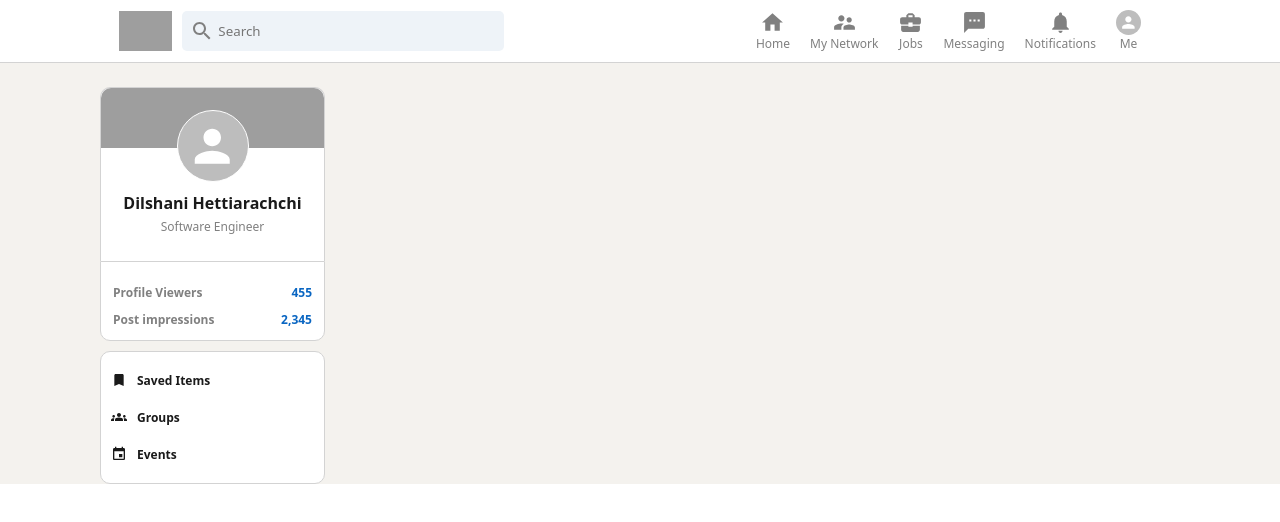
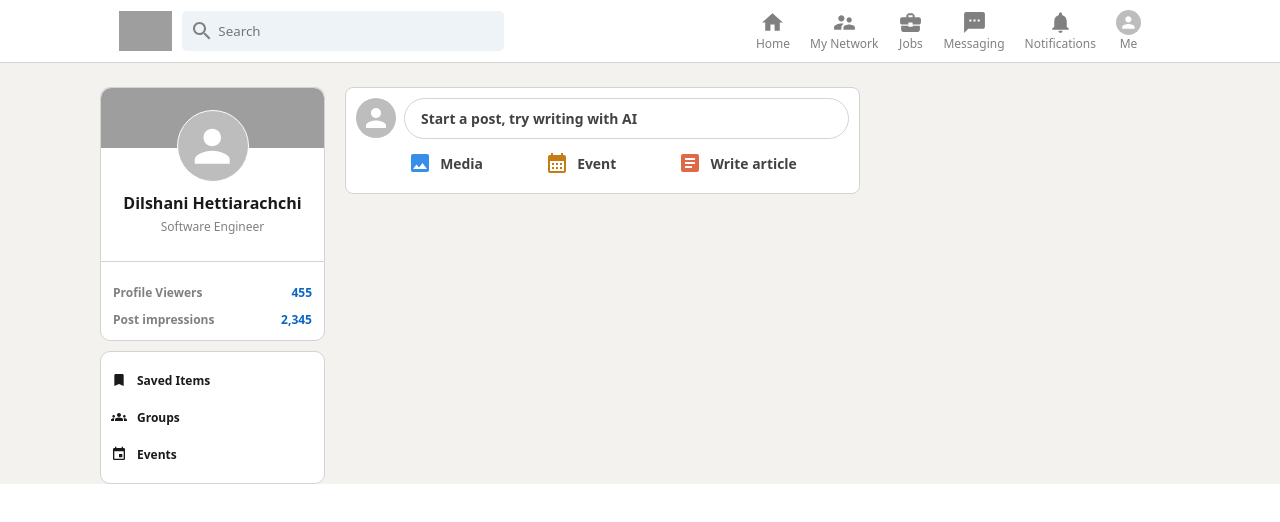
Before and after one commit to dilshanihettiarachchi/linkedin-clone, a React (Vite) app: page / in a window 1280 px wide. Shown: the top 522 px of the page. Built offline with nearby package versions, Linux system fonts and the light colour scheme; grey boxes are pictures that could not be loaded.

Commit message:
add feed and inputOption components with styles

```diff
--- a/src/App.jsx
+++ b/src/App.jsx
@@ -1,3 +1,4 @@
+import Feed from "./components/Feed";
 import Header from "./components/Header";
 import Sidebar from "./components/Sidebar";
 
@@ -8,6 +9,7 @@
       <Header />
       <div className="app-body">
         <Sidebar />
+        <Feed />
       </div>
     </div>
   )
--- /dev/null
+++ b/src/components/Feed.jsx
@@ -0,0 +1,38 @@
+import { Avatar } from '@mui/material';
+import InputOption from './InputOption';
+import ImageIcon from '@mui/icons-material/Image';
+import CalendarMonthIcon from '@mui/icons-material/CalendarMonth';
+import ArticleIcon from '@mui/icons-material/Article';
+import '../styles/Feed.css';
+
+export default function Feed() {
+  return (
+    <div className="feed">
+      <div className="feed-input-container">
+        <div className="feed-input-content">
+          <Avatar src="" className="feed-avatar" />
+          <button className="feed-input-button">
+            Start a post, try writing with AI
+          </button>
+        </div>
+        <div className="feed-input-options">
+          <InputOption
+            Icon={ImageIcon}
+            title="Media"
+            color="#378fe9"
+          />
+          <InputOption
+            Icon={CalendarMonthIcon}
+            title="Event"
+            color="#c37d16"
+          />
+          <InputOption
+            Icon={ArticleIcon}
+            title="Write article"
+            color="#e06847"
+          />
+        </div>
+      </div>
+    </div>
+  )
+}
--- /dev/null
+++ b/src/components/InputOption.jsx
@@ -0,0 +1,10 @@
+import '../styles/InputOption.css';
+
+export default function InputOption({ Icon, title, color }) {
+  return (
+    <div className="input-option">
+      <Icon className="input-option-icon" style={{ color: color }} />
+      <h4 className="input-option-title">{title}</h4>
+    </div>
+  )
+}
--- /dev/null
+++ b/src/styles/Feed.css
@@ -0,0 +1,38 @@
+.feed {
+  margin: 0 20px;
+}
+
+.feed-input-container {
+  background-color: #ffffff;
+  border: 0.5px solid #d3d3d3;
+  border-radius: 8px;
+  margin-bottom: 16px;
+  padding: 10px;
+}
+
+.feed-input-content {
+  display: flex;
+}
+
+.feed-input-button {
+  background-color: #ffffff;
+  border: 1px solid #d3d3d3;
+  border-radius: 30px;
+  color: #424242;
+  display: flex;
+  font-size: 0.87rem;
+  font-weight: 600;
+  margin-left: 8px;
+  padding: 10px;
+  padding-left: 16px;
+  width: 100%;
+}
+
+.feed-input-button:hover {
+  background-color: #f5f5f5;
+}
+
+.feed-input-options {
+  display: flex;
+  justify-content: space-evenly;
+}
--- /dev/null
+++ b/src/styles/InputOption.css
@@ -0,0 +1,19 @@
+.input-option {
+  align-items: center;
+  color: #424242;
+  cursor: pointer;
+  display: flex;
+  margin-top: 4px;
+  padding: 8px 10px;
+}
+
+.input-option:hover {
+  background-color: #f5f5f5;
+  border-radius: 10px;
+}
+
+.input-option-title {
+  font-size: 0.87rem;
+  font-weight: 600;
+  margin-left: 8px;
+}
```
